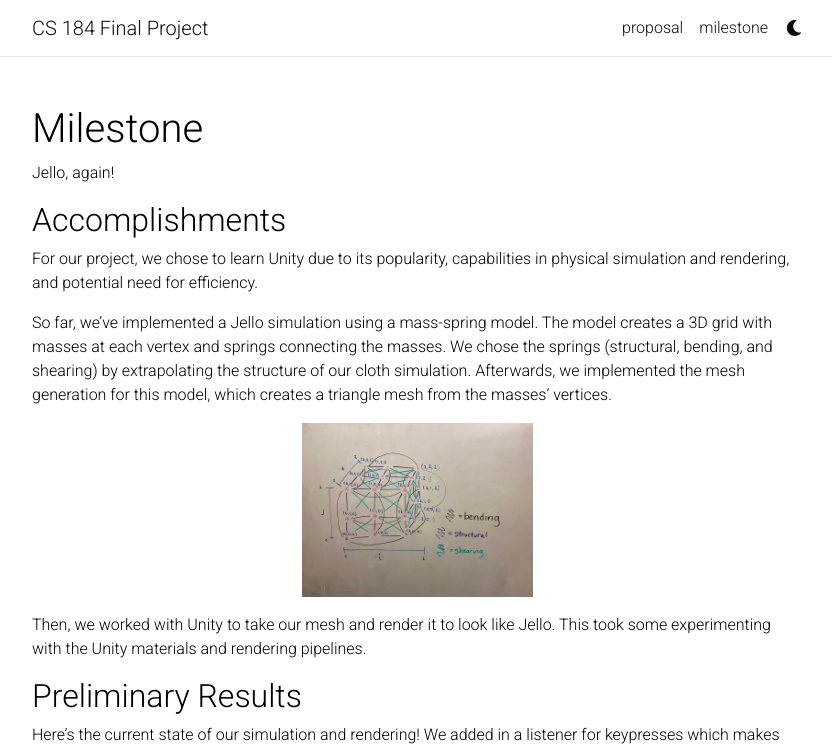
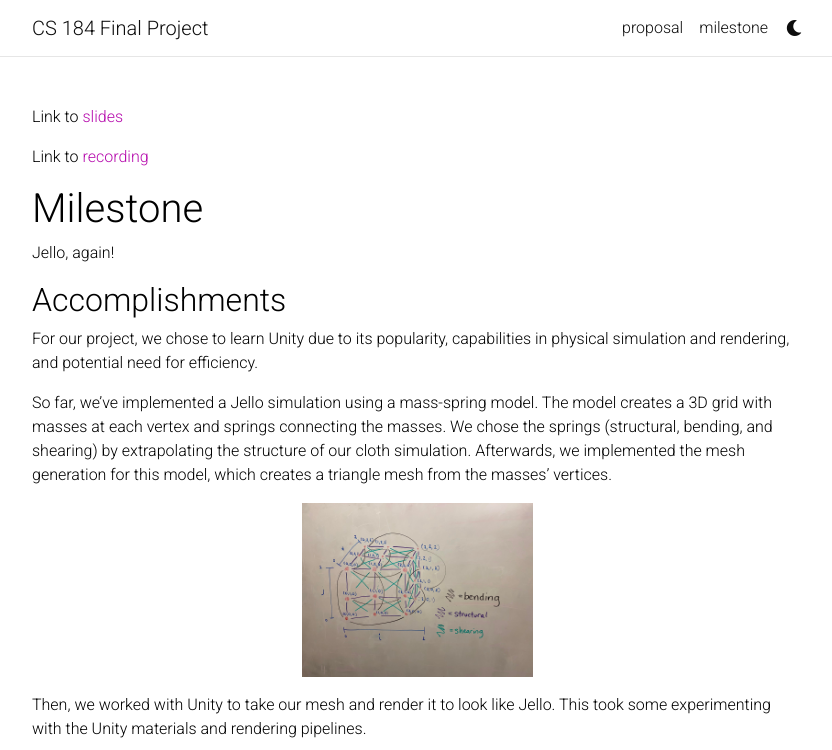
Before and after one commit to cs184-jello-world/project-proposal, a Jekyll site: the page built from _pages/milestone.md, in a window 1280 px wide and 1400 px high. Shown: the top 750 px of the window, without its empty margins (223-1055 px from the left). Built offline with Jekyll 4.4.1, drawn with Linux system fonts in a browser that asks for light colours; comment, search, counter and statistics services are not loaded; a style sheet for code colours, icons or effects is not loaded; some of the changed text lies outside the part shown.

Commit message:
Update to put slides and recording at the top

```diff
--- a/_pages/milestone.md
+++ b/_pages/milestone.md
@@ -3,6 +3,9 @@ layout: page
 title: milestone
 permalink: /milestone
 ---
+Link to [slides](https://docs.google.com/presentation/d/1J-ZRsWEHi880mus2ToZowTbxCG3dsnSCWVheXV5ZAUs/edit?usp=sharing)
+
+Link to [recording](https://drive.google.com/file/d/104xV2tybstKLTo3hFu2rhBp1-Qv0Zhwe/view?usp=sharing)
 
 # Milestone
 
```
Also changed, not shown: other parts of _pages/milestone.md (+0 -3 lines).
